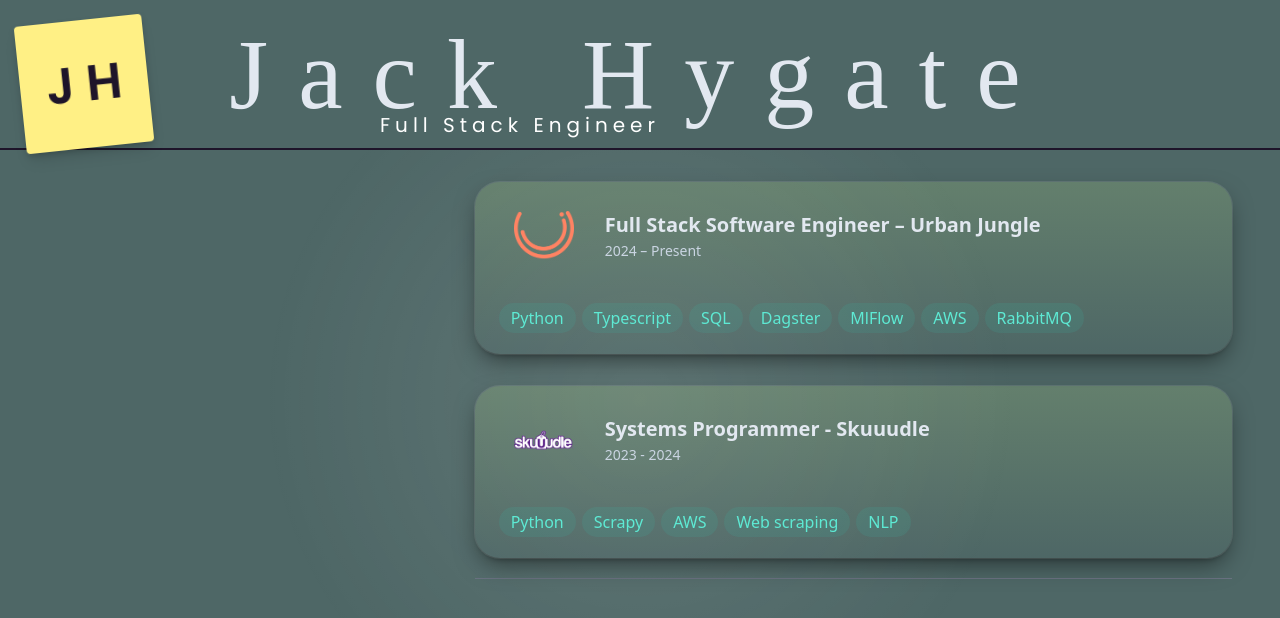
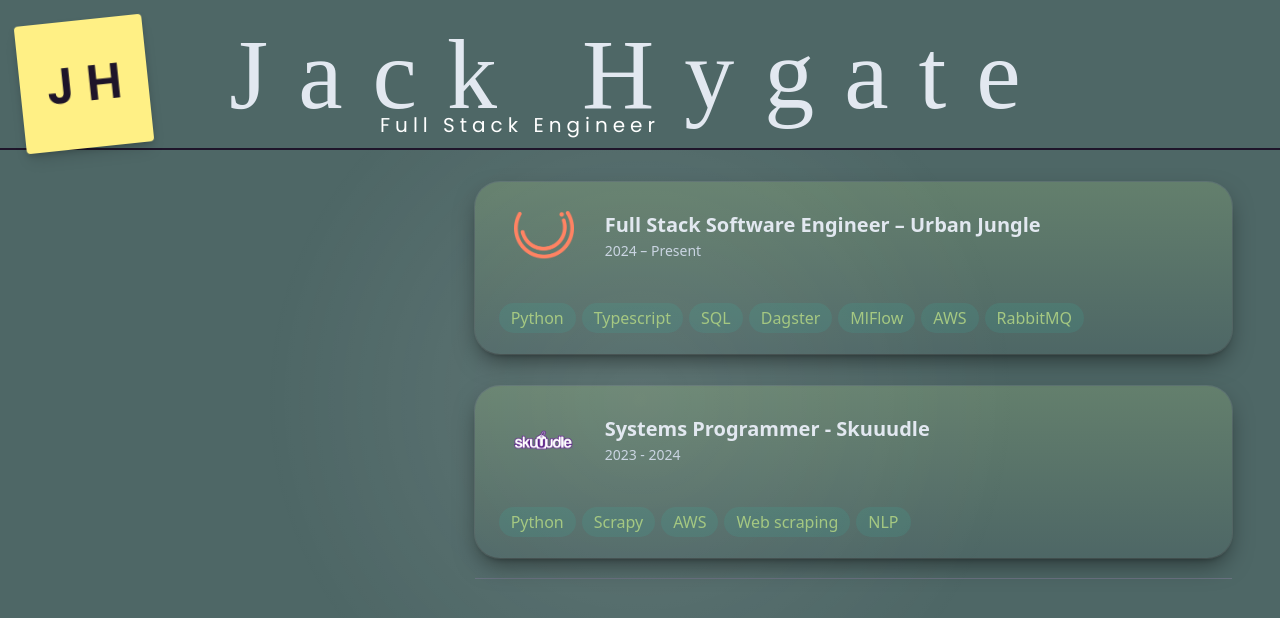
Before and after one commit to jhygate/jhygate.github.io, an Angular app: page / in a window 1280 px wide. Shown: the top 618 px of the page. Built offline with nearby package versions, Linux system fonts and the light colour scheme; a web font is replaced by a local one.

Commit message:
green bubbles

```diff
--- a/src/app/components/tech-bubble/tech-bubble.component.html
+++ b/src/app/components/tech-bubble/tech-bubble.component.html
@@ -1,5 +1,5 @@
 <span
-  class="text-[rgb(94,234,212)] rounded-full bg-[rgba(45,212,191,0.1)] py-1 px-3 mr-1.5 mt-4 font-medium list-none"
+  class="text-[#a5c882] rounded-full bg-[rgba(45,212,191,0.1)] py-1 px-3 mr-1.5 mt-4 font-medium list-none"
 >
   {{ tech }}
 </span>
```
